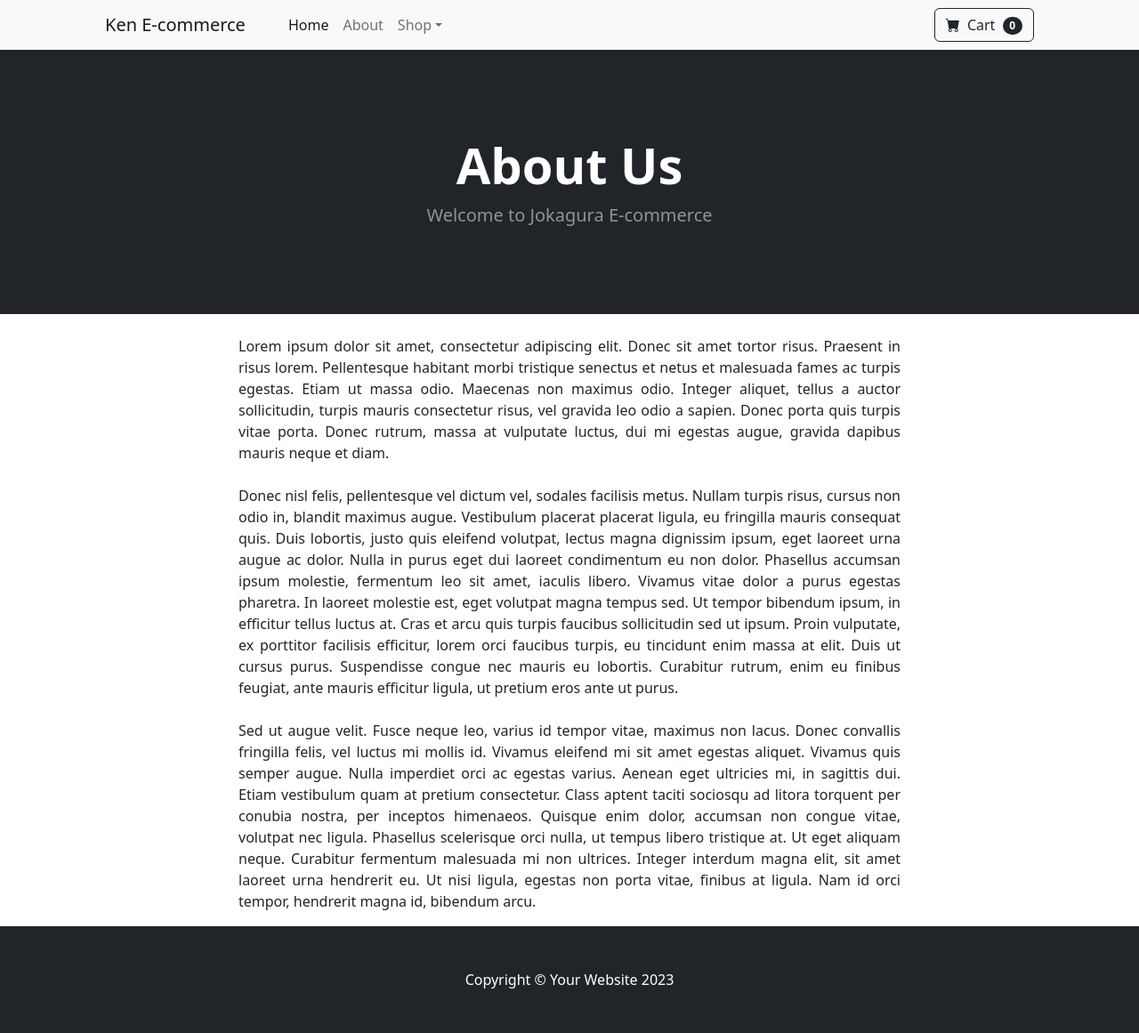
After one commit to Kenoyugi5/E-commerce, a Django app: page /about/ in a window 1280 px wide. The commit adds this page. Shown: the whole page at 89% size. Run offline with Django 5.2, Linux system fonts and the light colour scheme; some libraries are stand-ins or nearby versions.

Commit message:
Base html file

```diff
--- /dev/null
+++ b/store/templates/store/about.html
@@ -0,0 +1,33 @@
+{% extends 'store/base.html' %}
+
+{% block content %}
+
+<body>
+    <!-- Header-->
+    <header class="bg-dark py-5">
+        <div class="container px-4 px-lg-5 my-5">
+            <div class="text-center text-white">
+                <h1 class="display-4 fw-bolder">About Us</h1>
+                <p class="lead fw-normal text-white-50 mb-0">Welcome to Jokagura E-commerce</p>
+            </div>
+        </div>
+    </header>
+
+    <div class="container">
+    	<div class="row">
+    		<center>
+    			<div class="col-8">
+    				<p align="justify">
+    					<br>
+Lorem ipsum dolor sit amet, consectetur adipiscing elit. Donec sit amet tortor risus. Praesent in risus lorem. Pellentesque habitant morbi tristique senectus et netus et malesuada fames ac turpis egestas. Etiam ut massa odio. Maecenas non maximus odio. Integer aliquet, tellus a auctor sollicitudin, turpis mauris consectetur risus, vel gravida leo odio a sapien. Donec porta quis turpis vitae porta. Donec rutrum, massa at vulputate luctus, dui mi egestas augue, gravida dapibus mauris neque et diam.
+<br><br>
+Donec nisl felis, pellentesque vel dictum vel, sodales facilisis metus. Nullam turpis risus, cursus non odio in, blandit maximus augue. Vestibulum placerat placerat ligula, eu fringilla mauris consequat quis. Duis lobortis, justo quis eleifend volutpat, lectus magna dignissim ipsum, eget laoreet urna augue ac dolor. Nulla in purus eget dui laoreet condimentum eu non dolor. Phasellus accumsan ipsum molestie, fermentum leo sit amet, iaculis libero. Vivamus vitae dolor a purus egestas pharetra. In laoreet molestie est, eget volutpat magna tempus sed. Ut tempor bibendum ipsum, in efficitur tellus luctus at. Cras et arcu quis turpis faucibus sollicitudin sed ut ipsum. Proin vulputate, ex porttitor facilisis efficitur, lorem orci faucibus turpis, eu tincidunt enim massa at elit. Duis ut cursus purus. Suspendisse congue nec mauris eu lobortis. Curabitur rutrum, enim eu finibus feugiat, ante mauris efficitur ligula, ut pretium eros ante ut purus.
+<br><br>
+Sed ut augue velit. Fusce neque leo, varius id tempor vitae, maximus non lacus. Donec convallis fringilla felis, vel luctus mi mollis id. Vivamus eleifend mi sit amet egestas aliquet. Vivamus quis semper augue. Nulla imperdiet orci ac egestas varius. Aenean eget ultricies mi, in sagittis dui. Etiam vestibulum quam at pretium consectetur. Class aptent taciti sociosqu ad litora torquent per conubia nostra, per inceptos himenaeos. Quisque enim dolor, accumsan non congue vitae, volutpat nec ligula. Phasellus scelerisque orci nulla, ut tempus libero tristique at. Ut eget aliquam neque. Curabitur fermentum malesuada mi non ultrices. Integer interdum magna elit, sit amet laoreet urna hendrerit eu. Ut nisi ligula, egestas non porta vitae, finibus at ligula. Nam id orci tempor, hendrerit magna id, bibendum arcu.
+    				</p>
+    			</div>
+    		</center>
+    	</div>
+    </div>
+
+{% endblock %}
--- /dev/null
+++ b/store/templates/store/base.html
@@ -0,0 +1,34 @@
+{% load static %}
+
+<!DOCTYPE html>
+<html lang="en">
+    <head>
+        <meta charset="utf-8" />
+        <meta name="viewport" content="width=device-width, initial-scale=1, shrink-to-fit=no" />
+        <meta name="description" content="" />
+        <meta name="author" content="" />
+        <title>Django E-commerce</title>
+        <!-- Favicon-->
+        <link rel="icon" type="image/x-icon" href="{% static 'assets/favicon.ico' %}" />
+        <!-- Bootstrap icons-->
+        <link href="https://cdn.jsdelivr.net/npm/bootstrap-icons@1.5.0/font/bootstrap-icons.css" rel="stylesheet" />
+        <!-- Core theme CSS (includes Bootstrap)-->
+        <link href="{% static 'css/styles.css' %}" rel="stylesheet" />
+    </head>
+    <body>
+        <!-- Navigation-->
+        {% include 'store/navbar.html' %}
+
+        {% block content %}
+        {% endblock %}
+
+        <!-- Footer-->
+        <footer class="py-5 bg-dark">
+            <div class="container"><p class="m-0 text-center text-white">Copyright &copy; Your Website 2023</p></div>
+        </footer>
+        <!-- Bootstrap core JS-->
+        <script src="https://cdn.jsdelivr.net/npm/bootstrap@5.2.3/dist/js/bootstrap.bundle.min.js"></script>
+        <!-- Core theme JS-->
+        <script src="{% static 'js/scripts.js' %}"></script>
+    </body>
+</html>
--- /dev/null
+++ b/store/templates/store/navbar.html
@@ -0,0 +1,28 @@
+<nav class="navbar navbar-expand-lg navbar-light bg-light">
+    <div class="container px-4 px-lg-5">
+        <a class="navbar-brand" href="{% url 'home' %}">Ken E-commerce</a>
+        <button class="navbar-toggler" type="button" data-bs-toggle="collapse" data-bs-target="#navbarSupportedContent" aria-controls="navbarSupportedContent" aria-expanded="false" aria-label="Toggle navigation"><span class="navbar-toggler-icon"></span></button>
+        <div class="collapse navbar-collapse" id="navbarSupportedContent">
+            <ul class="navbar-nav me-auto mb-2 mb-lg-0 ms-lg-4">
+                <li class="nav-item"><a class="nav-link active" aria-current="page" href="{% url 'home' %}">Home</a></li>
+                <li class="nav-item"><a class="nav-link" href="{% url 'about' %}">About</a></li>
+                <li class="nav-item dropdown">
+                    <a class="nav-link dropdown-toggle" id="navbarDropdown" href="#" role="button" data-bs-toggle="dropdown" aria-expanded="false">Shop</a>
+                    <ul class="dropdown-menu" aria-labelledby="navbarDropdown">
+                        <li><a class="dropdown-item" href="#!">All Products</a></li>
+                        <li><hr class="dropdown-divider" /></li>
+                        <li><a class="dropdown-item" href="#!">Popular Items</a></li>
+                        <li><a class="dropdown-item" href="#!">New Arrivals</a></li>
+                    </ul>
+                </li>
+            </ul>
+            <form class="d-flex">
+                <button class="btn btn-outline-dark" type="submit">
+                    <i class="bi-cart-fill me-1"></i>
+                    Cart
+                    <span class="badge bg-dark text-white ms-1 rounded-pill">0</span>
+                </button>
+            </form>
+        </div>
+    </div>
+</nav>
--- a/store/urls.py
+++ b/store/urls.py
@@ -3,4 +3,5 @@ from . import views
 
 urlpatterns = [
     path('', views.home, name='home'),
+    path('about/', views.about, name='about'),
 ]
--- a/store/views.py
+++ b/store/views.py
@@ -4,3 +4,6 @@ from .models import Product
 def home(request):
 	products = Product.objects.all()
 	return render(request, 'store/home.html', {'products': products})
+
+def about(request):
+	return render(request, 'store/about.html', {})
```
Also changed, not shown: store/templates/store/home.html (+4 -55 lines).
